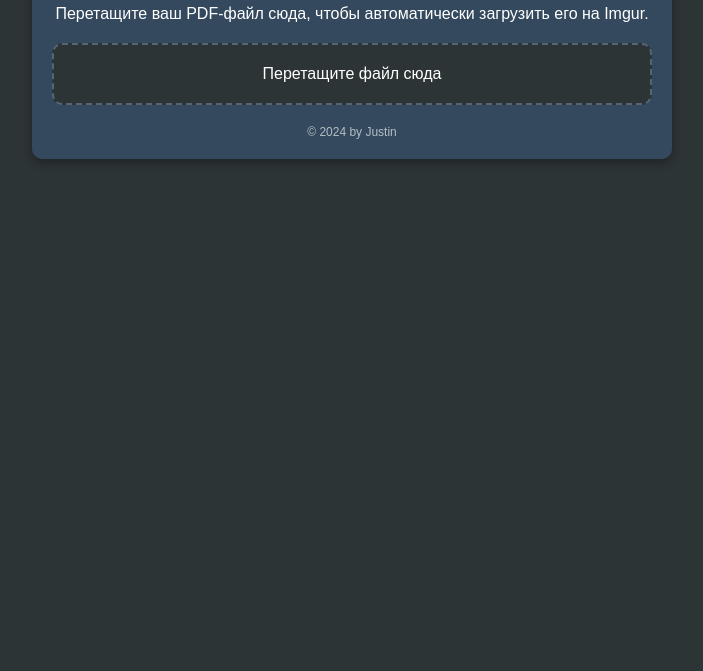
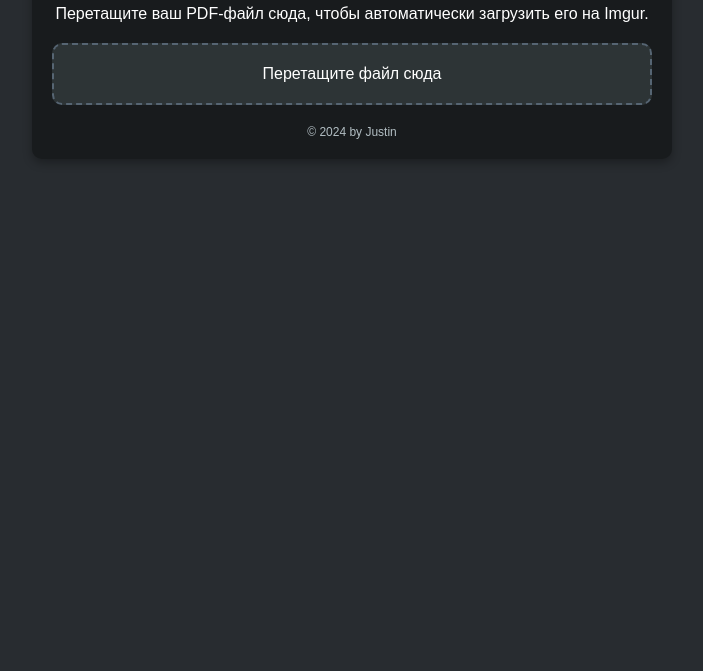
Before and after one commit to justinkis/pdf_to_imgur, a plain HTML site: page index.html in a window 1280 px wide. Shown: the part 129-800 px from the top of the page, without its empty margins (288-991 px from the left). Drawn offline with Linux system fonts and the light colour scheme.

Commit message:
Update index.html

```diff
--- a/index.html
+++ b/index.html
@@ -7,7 +7,7 @@
     <style>
         body {
             font-family: Arial, sans-serif;
-            background-color: #2d3436;
+            background-color: #282c30;
             color: white;
             margin: 0;
             padding: 0;
@@ -16,7 +16,7 @@
         .container {
             max-width: 600px;
             margin: 50px auto;
-            background-color: #34495e;
+            background-color: #181b1d;
             padding: 20px;
             border-radius: 10px;
             box-shadow: 0px 4px 10px rgba(0, 0, 0, 0.3);
@@ -101,7 +101,6 @@
                     });
                     const result = await response.json();
                     if (response.ok) {
-                        alert('Загрузка завершена! Ссылки на Imgur открыты.');
                         console.log(result);
                     } else {
                         alert('Ошибка: ' + result.error);
```
